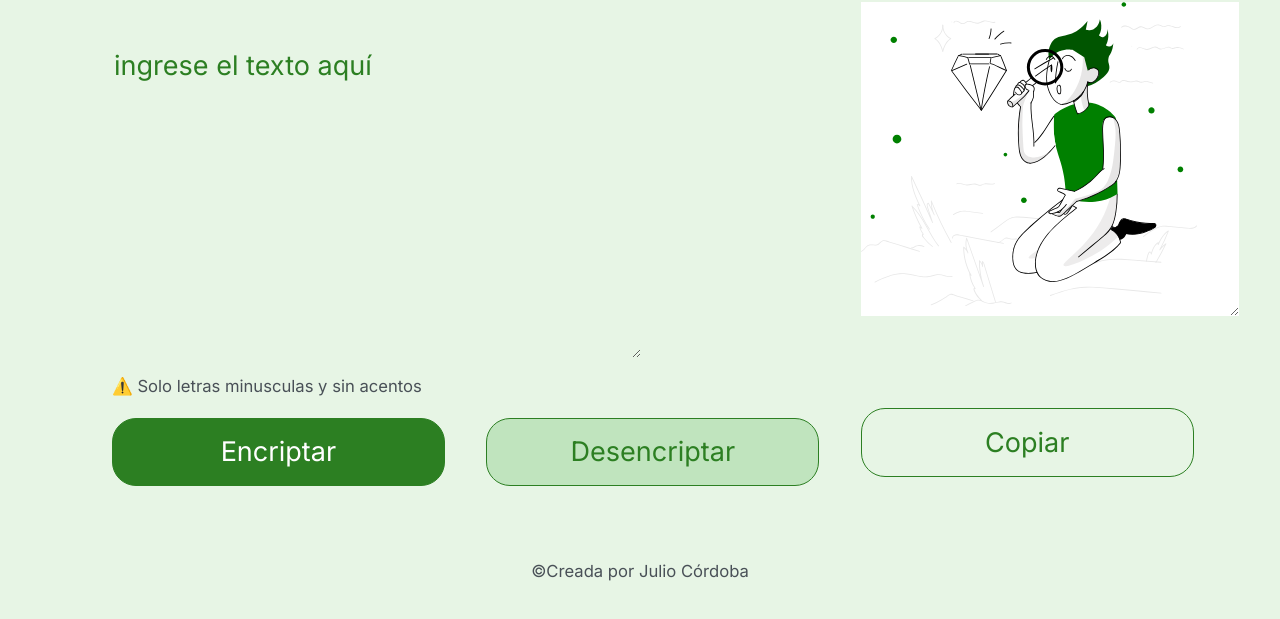
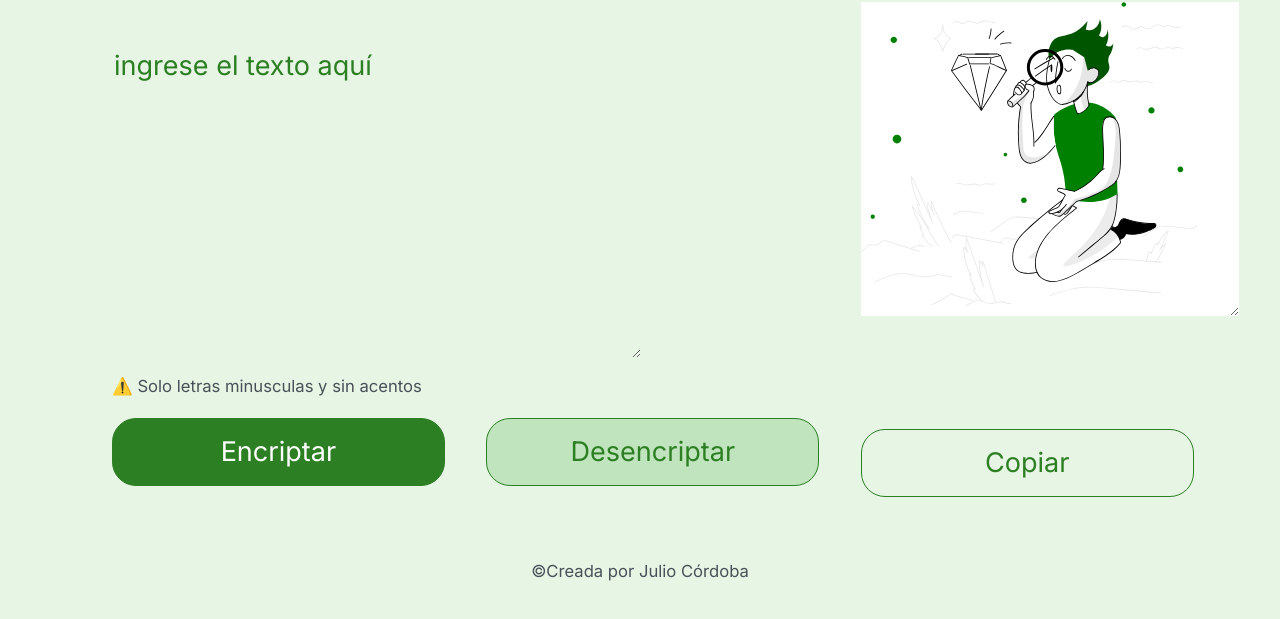
Before and after one commit to JulioHernan/Encriptador, a plain HTML site: page index.html in a window 1280 px wide. Shown: the part 107-726 px from the top of the page. Drawn offline with Linux system fonts and the light colour scheme.

Commit message:
Baje un poco el botón copiar

```diff
--- a/css/style.css
+++ b/css/style.css
@@ -76,7 +76,7 @@ main {
     cursor: pointer;
     height: 3.3rem;
     margin-left: 2rem;
-    margin-top: 19rem;
+    margin-top: 20rem;
     position: absolute;
     width: 16rem;
 }
```
